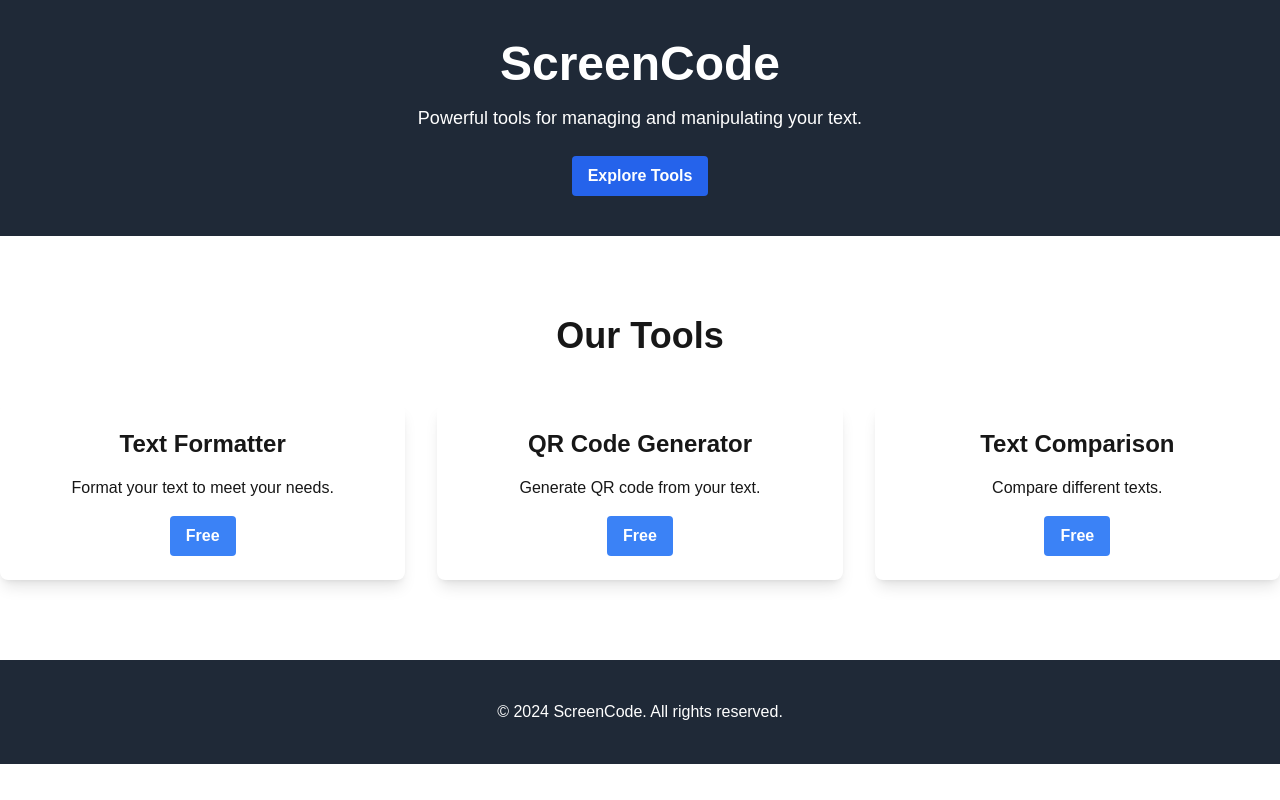
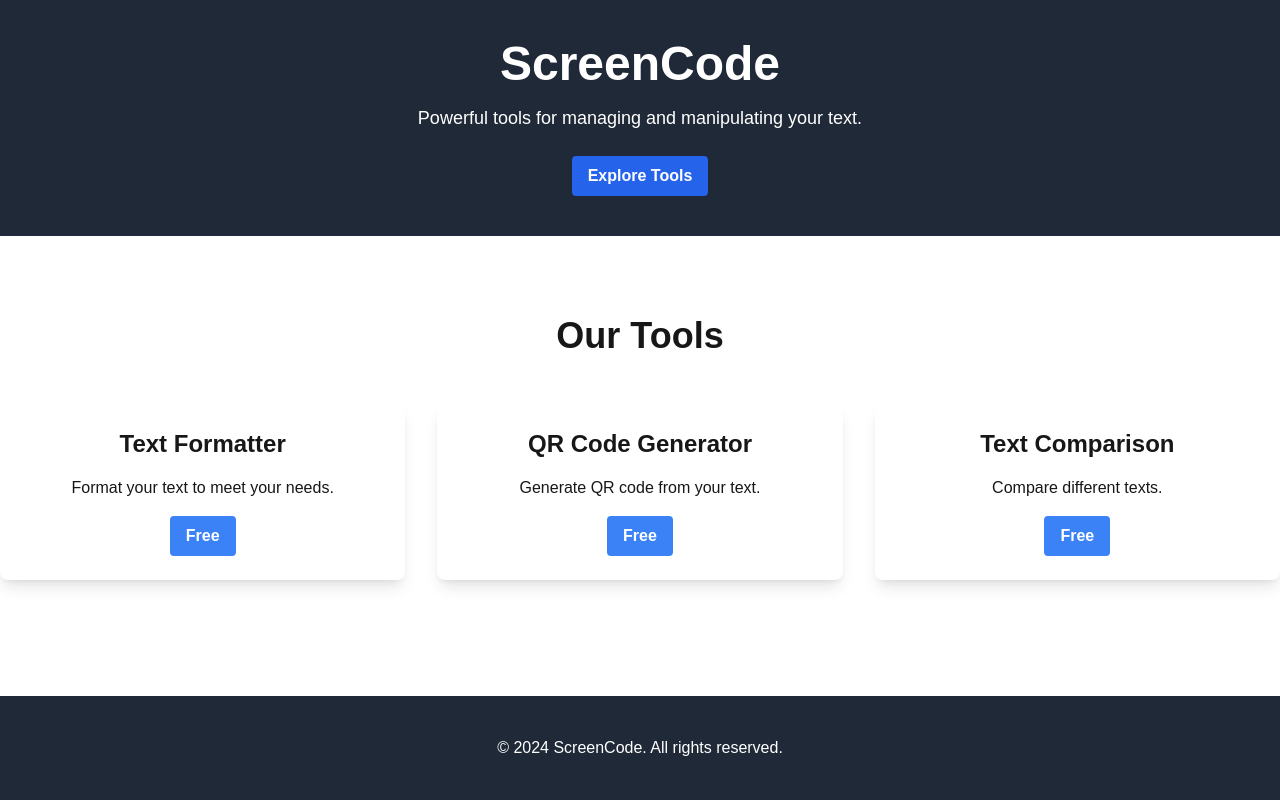
Before and after one commit to madliani/screencode, a Next.js app: page / in a window 1280 px wide. Built offline with nearby package versions, Linux system fonts and the light colour scheme.

Commit message:
fix: fix page styles

```diff
--- a/src/app/page.tsx
+++ b/src/app/page.tsx
@@ -1,6 +1,6 @@
 const Home = () => {
   return (
-    <div>
+    <div className="flex flex-col min-h-screen">
       <header className="bg-gray-800 text-white py-10">
         <div className="container mx-auto text-center">
           <h1 className="text-5xl font-bold">ScreenCode</h1>
@@ -16,15 +16,13 @@ const Home = () => {
         </div>
       </header>
 
-      <main className="py-20">
+      <main className="flex-grow py-20">
         <div className="container mx-auto" id="tools">
           <h2 className="text-4xl font-bold text-center mb-12">Our Tools</h2>
           <div className="grid grid-cols-1 md:grid-cols-2 lg:grid-cols-3 gap-8">
             <div className="bg-white rounded-lg shadow-lg p-6 text-center">
               <h3 className="text-2xl font-semibold">Text Formatter</h3>
-              <p className="mt-4">
-                Format your text to meet your needs.
-              </p>
+              <p className="mt-4">Format your text to meet your needs.</p>
               <a
                 href="/formatter"
                 className="mt-4 inline-block bg-blue-500 hover:bg-blue-600 text-white font-semibold py-2 px-4 rounded"
@@ -34,9 +32,7 @@ const Home = () => {
             </div>
             <div className="bg-white rounded-lg shadow-lg p-6 text-center">
               <h3 className="text-2xl font-semibold">QR Code Generator</h3>
-              <p className="mt-4">
-                Generate QR code from your text.
-              </p>
+              <p className="mt-4">Generate QR code from your text.</p>
               <a
                 href="/analyzer"
                 className="mt-4 inline-block bg-blue-500 hover:bg-blue-600 text-white font-semibold py-2 px-4 rounded"
```
